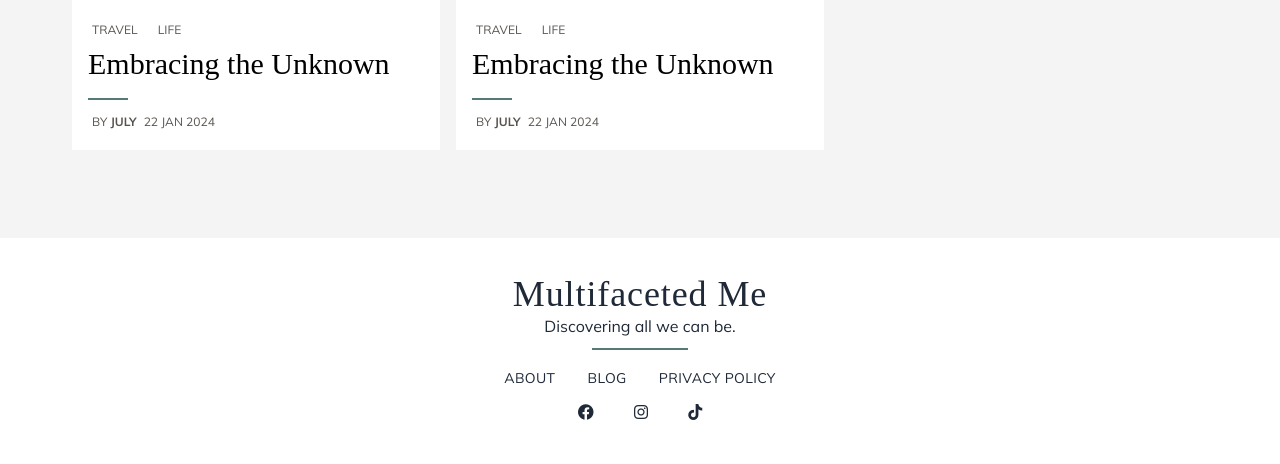
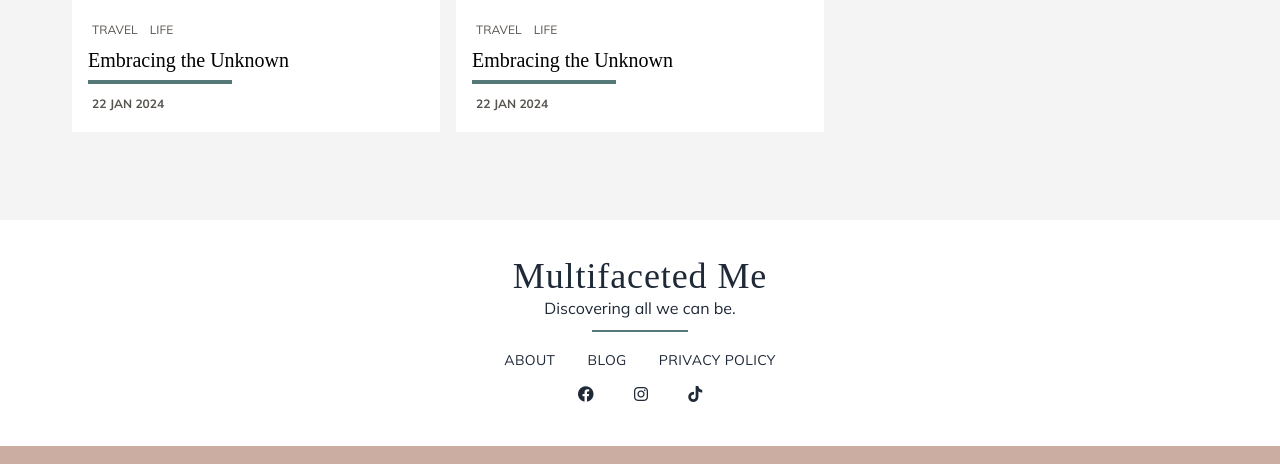
Before and after one commit to JulyDR/multifacetedme, a Jekyll site: the page built from _posts/2024-03-16-day-14-leaving-the-concrete-jungle.md, in a window 1280 px wide. Shown: the part 2624-3088 px from the top of the page. Built offline with Jekyll 4.4.1, drawn with Linux system fonts in a browser that asks for light colours; some web fonts are replaced.

Commit message:
changes blog

```diff
--- a/_includes/related-posts.html
+++ b/_includes/related-posts.html
@@ -3,7 +3,7 @@
 
       <h4 class="text-center font-serif text-2xl mb-4"> Related Posts </h4>
 
-      <div class="grid grid-cols-3 align-items-center">
+      <div class="sm:grid sm:grid-cols-3 align-items-center">
 
 
       {% capture pageCategory %}{{ page.categories[0] }}{% endcapture %}
@@ -12,18 +12,18 @@
 
         {% for post in relevant-posts limit:3 %}
 
-            <a class="p-2 block mb-4" href="{{ post.url }}">
-              <div class="bg-cover aspect-square" style="background-image:url( '{{ post.featured_image }}' );"></div>
+            <a class="p-2 break-inside-avoid block mb-4 hover:shadow-2xl" href="{{ post.url }}">
+              <div class="hidden sm:block bg-cover aspect-square" style="background-image:url( '{{ post.featured_image }}' );"></div>
               <div class="p-4 relative bg-white">
 
                   <p>
                   {% for item in post.categories %}
-                      <span class="tag mr-2"> {{item}} </span>
+                      <span class="tag"> {{item}} </span>
                   {% endfor %}
                   </p>
-                  <h2 class="mt-1 font-serif text-3xl"> {{ post.title }} </h2>
-                  <hr class="border-accentlight w-10 border-t-2 mt-4 mb-2">
-                  <p class="tag"> By <span class="font-bold mr-1">{{ post.author }}</span> {{ post.date | date_to_string }} </p>
+                  <h2 class="mt-1 font-serif text-xl"> {{ post.title }} </h2>
+                  <hr class="border-accentlight w-36 border-t-4 mt-1.5 mb-1.5">
+                  <p class="tag font-bold mr-1">{{ post.date | date_to_string }} </p>
 
               </div>
           </a>
--- a/styles.css
+++ b/styles.css
@@ -1488,10 +1488,6 @@ video {
   grid-template-columns: repeat(1, minmax(0, 1fr));
 }
 
-.grid-cols-3 {
-  grid-template-columns: repeat(3, minmax(0, 1fr));
-}
-
 .flex-row {
   flex-direction: row;
 }
@@ -1943,6 +1939,10 @@ video {
     display: block;
   }
 
+  .sm\:grid {
+    display: grid;
+  }
+
   .sm\:hidden {
     display: none;
   }
@@ -1971,6 +1971,10 @@ video {
   .sm\:columns-auto {
     -moz-columns: auto;
          columns: auto;
+  }
+
+  .sm\:grid-cols-3 {
+    grid-template-columns: repeat(3, minmax(0, 1fr));
   }
 
   .sm\:p-10p {
```
Also changed, not shown: 8 other files.
